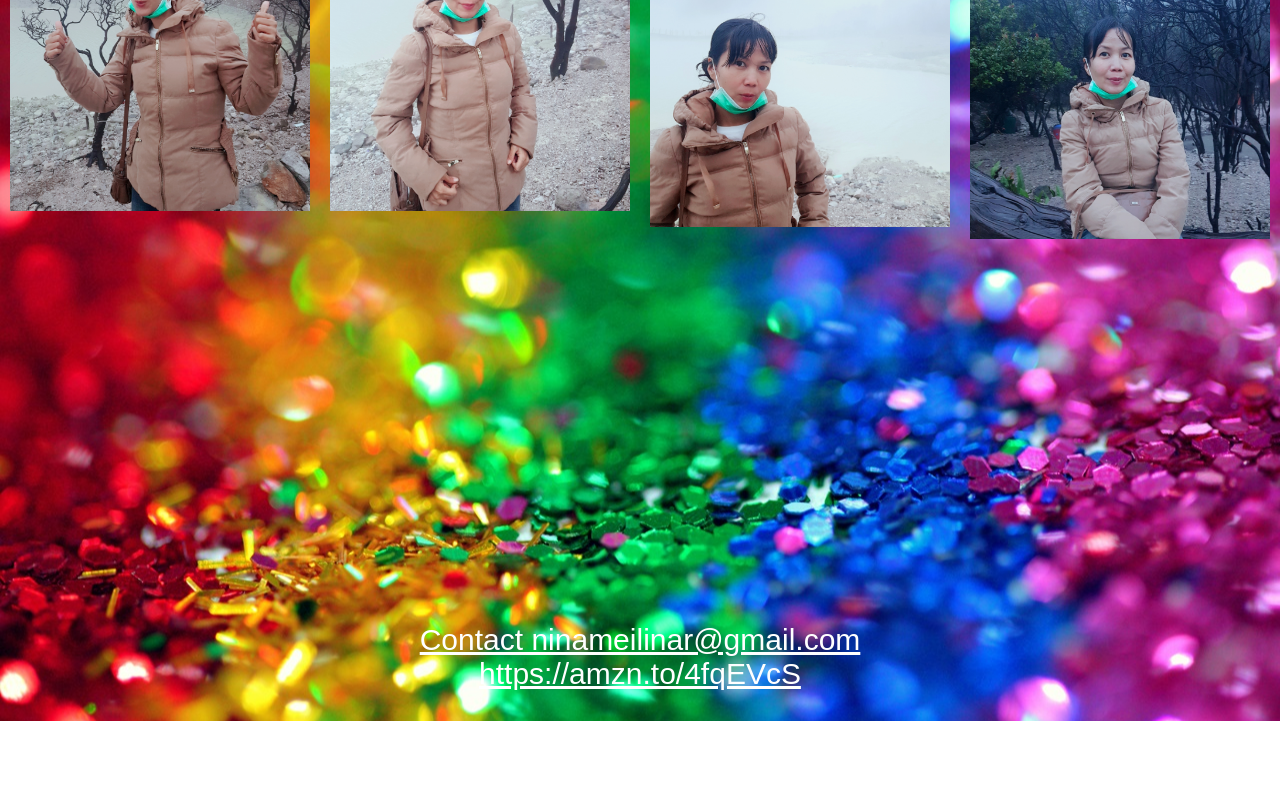
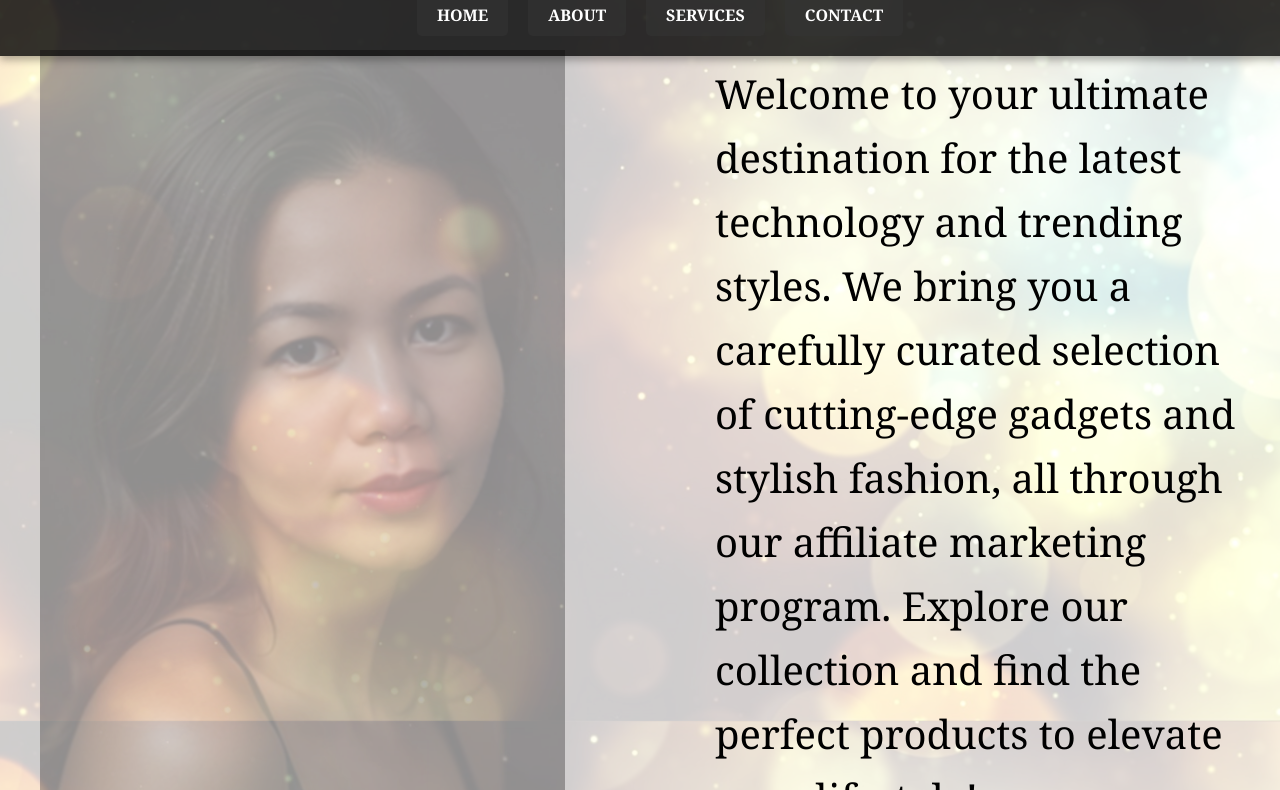
Before and after one commit to aleczand/alecrep, a plain HTML site: page index.html in a window 1280 px wide. Shown: the part 79-869 px from the top of the page. Before the commit the page ends 800 px from the top, so only its background shows below. Drawn offline with Linux system fonts and the light colour scheme; a web font is replaced by a local one.

Commit message:
Add files via upload

```diff
--- a/index.html
+++ b/index.html
@@ -1,42 +1,47 @@
 <!DOCTYPE html>
 <html lang="en">
 <head>
-    <meta charset="UTF-8">
-    <meta name="viewport" content="width=device-width, initial-scale=1.0">
-    <title>Photo Gallery</title>
-    <link rel="stylesheet" href="styles.css">
+  <meta charset="UTF-8">
+  <meta name="viewport" content="width=device-width, initial-scale=1.0">
+  <title>Cutting-Edge Gadgets and Trendy Fashion in One Place!</title>
+  <link rel="stylesheet" href="styles.css">
 </head>
 <body>
-    <div class="gallery">
-        <div class="photo" data-background="background1.jpg" data-text="About Me">
-            <img src="images/photo1.png" alt="Photo 1">
-            <span>About Me</span>
-            <div class="hover-text">
-                Haaii... nama saya Nina Meilina, umur saya... ummmm skip aja yaaaaa :)
-            </div>
+  <header class="section-header">
+    <h1>Cutting-Edge Gadgets and Trendy Fashion in One Place!</h1>
+    <nav>
+      <ul>
+        <li><a href="#section1">Home</a></li>
+        <li><a href="#section2">About</a></li>
+        <li><a href="#section3">Services</a></li>
+        <li><a href="#section4">Contact</a></li>
+      </ul>
+    </nav>
+  </header>
+  <div class="background">
+    <section id="section1">
+      <div class="content">
+        <div class="image-container">
+          <img src="images/photo.png" alt="Foto Section 1">
         </div>
-        <div class="photo" data-background="background2.jpg" data-text="My Youtube Channel">
-            <img src="images/photo2.png" alt="Photo 2">
-            <span>My Youtube Channel</span>
-            <div class="hover-text">
-                <a href="https://www.youtube.com/@NinzCape95" target="_blank">https://www.youtube.com/@NinzCape95</a>
-            </div>
+        <div class="text-container">
+          <p>Welcome to your ultimate destination for the latest technology and trending styles. We bring you a carefully curated selection of cutting-edge gadgets and stylish fashion, all through our affiliate marketing program. Explore our collection and find the perfect products to elevate your lifestyle!</p>
         </div>
-        <div class="photo" data-background="background3.jpg" data-text="RESERVED">
-            <img src="images/photo3.png" alt="Photo 3">
-            <span>RESERVED</span>
-        </div>
-        <div class="photo" data-background="background4.jpg" data-text="RESERVED">
-            <img src="images/photo4.png" alt="Photo 4">
-            <span>RESERVED</span>
-        </div>
-    </div>
-    <script src="script.js"></script>
-
-    <p style="font-size: 30px; color: white; text-align: center; position: absolute; bottom: 0; width: 100%;">
-        <a href="mailto:ninameilinar@gmail.com" style="color: white;">Contact ninameilinar@gmail.com</a><br>
-        <a href="https://amzn.to/4fqEVcS" style="color: white;">https://amzn.to/4fqEVcS</a>
-    </p>
-
+      </div>
+    </section>
+    <section id="section2">
+      <h2>Section 2</h2>
+      <p>Welcome to section 2.</p>
+    </section>
+    <section id="section3">
+      <h2>Section 3</h2>
+      <p>Welcome to section 3.</p>
+    </section>
+    <section id="section4">
+      <h2>Section 4</h2>
+      <p>Welcome to section 4.</p>
+    </section>
+  </div>
+  <script src="scripts.js"></script>
 </body>
 </html>
--- /dev/null
+++ b/scripts.js
@@ -0,0 +1,8 @@
+document.querySelectorAll('a[href^="#"]').forEach(anchor => {
+    anchor.addEventListener('click', function (e) {
+        e.preventDefault();
+        document.querySelector(this.getAttribute('href')).scrollIntoView({
+            behavior: 'smooth'
+        });
+    });
+  });
--- a/styles.css
+++ b/styles.css
@@ -1,138 +1,126 @@
-@import url('https://fonts.googleapis.com/css2?family=Segoe+Print&display=swap');
-
-body {
+/* Reset margin dan padding */
+body, html {
     margin: 0;
     padding: 0;
-    background: url('images/background.jpg') no-repeat center center fixed;
-    background-size: cover;
+    font-family: Cambria, serif; /* Mengubah font menjadi Cambria */
+}
+
+/* Gaya untuk header */
+.section-header {
+    background: rgba(0, 0, 0, 0.8); /* Latar belakang agak gelap */
+    color: white;
+    padding: 20px;
+    position: fixed;
+    top: 0;
+    width: 100%;
+    z-index: 1000; /* Header di atas gambar */
+    box-shadow: 0 4px 8px rgba(0, 0, 0, 0.3); /* Efek bayangan */
+    text-align: center; /* Menyusun teks di tengah */
+}
+
+/* Gaya untuk judul header */
+.section-header h1 {
+    margin: 0;
+    font-size: 2em; /* Ukuran font yang lebih besar untuk judul */
+    color: red; /* Mengubah warna teks menjadi merah */
+}
+
+/* Gaya untuk navigasi di header */
+.section-header nav {
+    margin-top: 10px;
+}
+
+/* Gaya untuk daftar navigasi */
+.section-header nav ul {
+    list-style: none;
+    margin: 0;
+    padding: 0;
     display: flex;
     justify-content: center;
-    align-items: flex-start;
-    height: 100vh;
-    overflow: hidden;
-    font-family: 'Segoe Print', sans-serif; /* Tambahkan font family untuk body */
 }
 
-.gallery {
-    display: flex;
-    gap: 20px;
-    margin-top: 20px;
+/* Gaya untuk item daftar navigasi */
+.section-header nav ul li {
+    margin: 0 10px;
 }
 
-.photo {
-    position: relative;
-    width: 300px;
-    height: 300px;
-    animation: bounce 2s infinite;
+/* Gaya untuk link navigasi */
+.section-header nav ul li a {
+    display: block;
+    padding: 10px 20px;
+    color: white;
+    text-decoration: none;
+    background: rgba(50, 50, 50, 0.6); /* Latar belakang kotak menu */
+    border-radius: 5px;
+    font-weight: 600; /* Font tebal untuk item menu */
+    transition: background 0.3s ease, transform 0.3s ease;
+    text-transform: uppercase; /* Mengubah teks menjadi huruf kapital */
 }
 
-.photo img {
-    width: 100%;
-    height: 100%;
-    display: block;
+/* Gaya untuk link navigasi saat dihover */
+.section-header nav ul li a:hover {
+    background: rgba(70, 70, 70, 0.8); /* Warna latar belakang saat hover */
+    transform: scale(1.05); /* Efek zoom saat hover */
 }
 
-.photo span {
-    display: none;
-    position: absolute;
-    bottom: 10px;
-    left: 50%;
-    transform: translateX(-50%);
-    background-color: rgba(0, 0, 0, 0.5);
-    color: #fff;
-    padding: 5px;
-    border-radius: 5px;
-    white-space: nowrap;
-    font-family: 'Segoe Print', sans-serif; /* Tambahkan font family untuk span */
-    font-size: 22px; /* Atur ukuran font menjadi 22px */
+/* Gaya untuk latar belakang */
+.background {
+    background-image: url('images/background1.jpg');
+    background-attachment: fixed;
+    background-size: cover;
+    background-repeat: no-repeat;
+    background-position: center;
 }
 
-.photo:hover span {
-    display: block;
+/* Gaya untuk section */
+section {
+    height: 100vh;
+    display: flex;
+    align-items: center;
+    color: #333;
+    border-bottom: 1px solid black; /* Menambahkan garis hitam di bawah setiap section */
 }
 
-@keyframes bounce {
-    0%, 100% {
-        transform: translateY(0);
-    }
-    50% {
-        transform: translateY(-30px);
-    }
+/* Gaya untuk section 1 */
+#section1 {
+    background: rgba(255, 255, 255, 0.8);
+    padding-top: 125px; /* Menambahkan padding top untuk memberi ruang bagi header tetap di atas */
+    position: relative; /* Memastikan posisi relatif untuk elemen anak */
+    overflow: hidden; /* Menyembunyikan konten yang melampaui batas */
 }
 
-.photo:nth-child(1) {
-    animation-delay: calc(0.5s * var(--random));
+/* Gaya untuk kontainer konten */
+.content {
+    display: flex;
+    align-items: center;
+    width: 100%;
+    max-width: 1200px;
+    margin: 0 auto;
 }
 
-.photo:nth-child(2) {
-    animation-delay: calc(1s * var(--random));
+/* Gaya untuk kontainer gambar */
+.image-container {
+    position: relative; /* Mengatur posisi gambar tetap relatif terhadap parent */
+    width: 50%; /* Menyediakan lebar untuk gambar */
 }
 
-.photo:nth-child(3) {
-    animation-delay: calc(1.5s * var(--random));
+/* Gaya untuk gambar */
+.image-container img {
+    width: 100%; /* Menyesuaikan lebar gambar dengan kontainer */
+    height: auto; /* Menjaga ukuran gambar sesuai resolusi asli */
+    opacity: 0.3; /* Menghapus efek opacity */
 }
 
-.photo:nth-child(4) {
-    animation-delay: calc(2s * var(--random));
+/* Gaya untuk kontainer teks */
+.text-container {
+    margin-left: 150px; /* Jarak antara gambar dan teks */
+    width: 50%; /* Menyediakan lebar untuk teks */
 }
 
-.slide-background {
-    position: fixed;
-    top: -100%;
-    left: 0;
-    width: 100%;
-    height: 100%;
-    background-size: cover;
-    z-index: -1;
-    animation: slideDown 1s forwards;
+/* Gaya untuk teks tanpa efek glowing */
+.text-container p {
+    font-size: 2.5em; /* Ukuran font yang lebih besar untuk teks */
+    line-height: 1.6; /* Jarak antar baris teks */
+    color: rgb(0, 0, 0); /* Warna teks */
+    text-shadow: none; /* Menghapus efek glowing text */
 }
-
-@keyframes slideDown {
-    to {
-        top: 0;
-    }
-}
-
-.hover-text {
-    display: none;
-    position: absolute;
-    top: 370px; /* Atur posisi hover text lebih ke bawah */
-    right: 30px; /* Tambahkan jarak dari kanan */
-    background-color: rgba(0, 0, 0, 0.5);
-    color: #fff;
-    padding: 10px; /* Tambahkan padding untuk memberikan ruang di sekitar teks */
-    border-radius: 5px;
-    white-space: nowrap;
-    font-family: 'Segoe Print', sans-serif;
-    font-size: 35px; /* Perbesar ukuran font menjadi 35px */
-    animation: slideIn 0.5s forwards;
-    text-align: right; /* Rata kanan teks */
-    max-width: calc(100% - 40px); /* Batasi lebar maksimum */
-    box-sizing: border-box; /* Termasuk padding dan border dalam lebar */
-}
-
-.hover-text a {
-    color: #fff; /* Atur warna teks link */
-    text-decoration: none; /* Hapus garis bawah pada link */
-    display: inline-block;
-    white-space: nowrap; /* Pastikan teks link tidak terpotong */
-}
-
-.hover-text a:hover {
-    text-decoration: underline; /* Tambahkan garis bawah saat hover link */
-}
-
-@keyframes slideIn {
-    from {
-        opacity: 0;
-        top: 390px; /* Sesuaikan animasi agar sesuai dengan posisi hover text baru */
-    }
-    to {
-        opacity: 1;
-        top: 370px;
-    }
-}
-
-.photo:hover .hover-text {
-    display: block;
-}
```
Also changed, not shown: images/photo.png (added).
